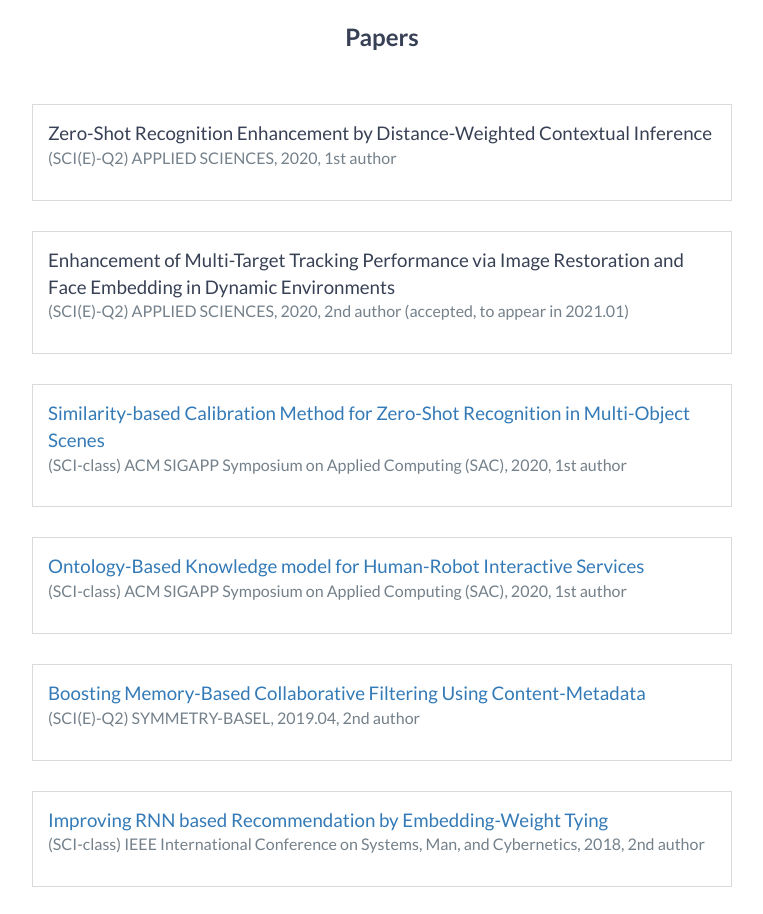
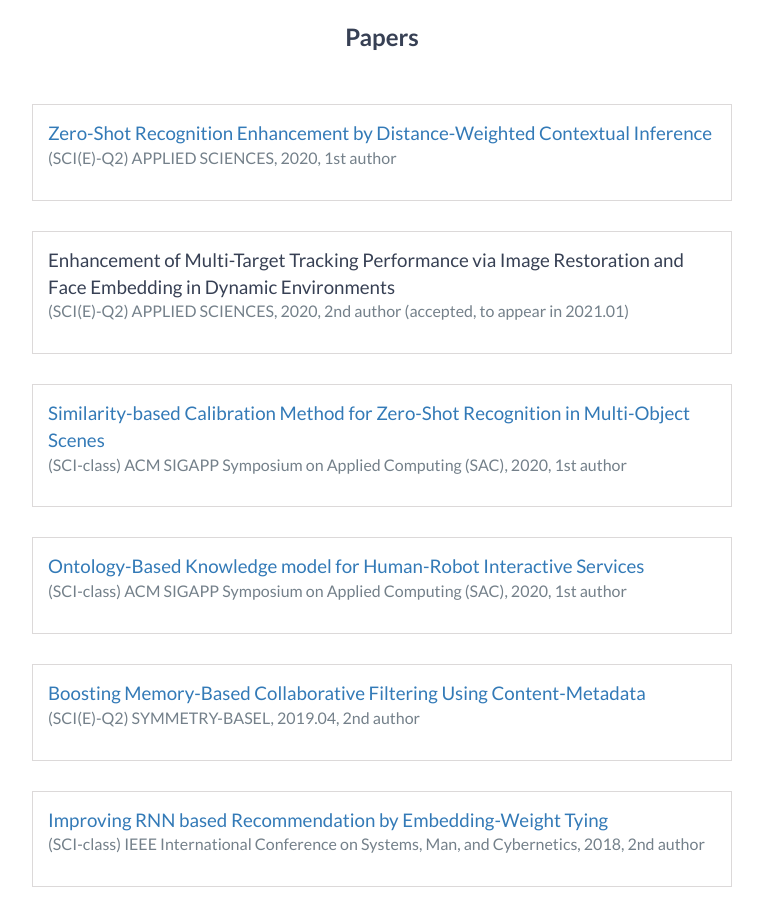
Before and after one commit to tim0225/tim0225.github.io, a website: page index.html in a window 1280 px wide. Shown: the part 1480-2394 px from the top of the page, without its empty margins (258-1021 px from the left). Drawn offline with nearby package versions, Linux system fonts and the light colour scheme.

Commit message:
update publication link

```diff
--- a/index.html
+++ b/index.html
@@ -105,7 +105,7 @@
         <h2 class="heading">Publications</h2>
         <h2 style="text-align: center;">Papers</h2>
         <div class="education-block">
-            <h3><a href="https://www.mdpi.com/2076-3417/10/20/7234"></a>Zero-Shot Recognition Enhancement by Distance-Weighted Contextual Inference </h3>
+            <h3><a href="https://www.mdpi.com/2076-3417/10/20/7234">Zero-Shot Recognition Enhancement by Distance-Weighted Contextual Inference</a></h3>
             <h4>(SCI(E)-Q2) APPLIED SCIENCES, 2020, 1st author</h4>
         </div>
         <!-- End .education-block -->
```
